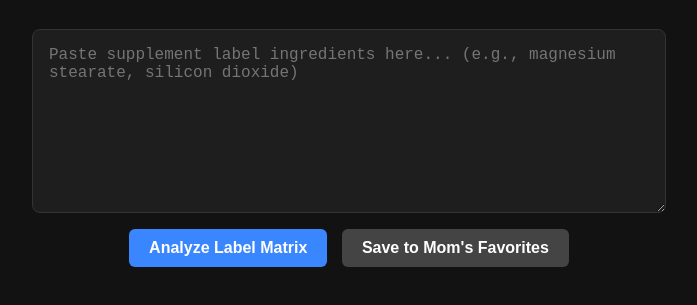
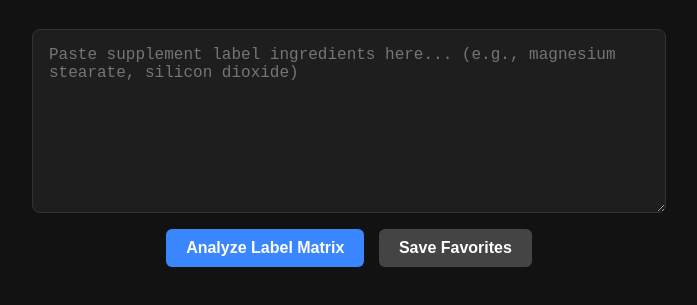
Before and after one commit to rayj3088/suppApp, a plain HTML site: page index.html in a window 1280 px wide. Shown: the part 117-422 px from the top of the page, without its empty margins (291-988 px from the left). Drawn offline with Linux system fonts and the light colour scheme.

Commit message:
fix: final sync of Save Favorites button text

```diff
--- a/index.html
+++ b/index.html
@@ -109,7 +109,7 @@
 
   <div>
     <button onclick="handleProcessClick()">Analyze Label Matrix</button>
-    <button onclick="saveCurrentToFavorites()" style="background: #444; margin-left: 10px;">Save to Mom's Favorites</button>
+    <button onclick="saveCurrentToFavorites()" style="background: #444; margin-left: 10px;">Save Favorites</button>
   </div>
 
   <div id="output-container"></div>
```
